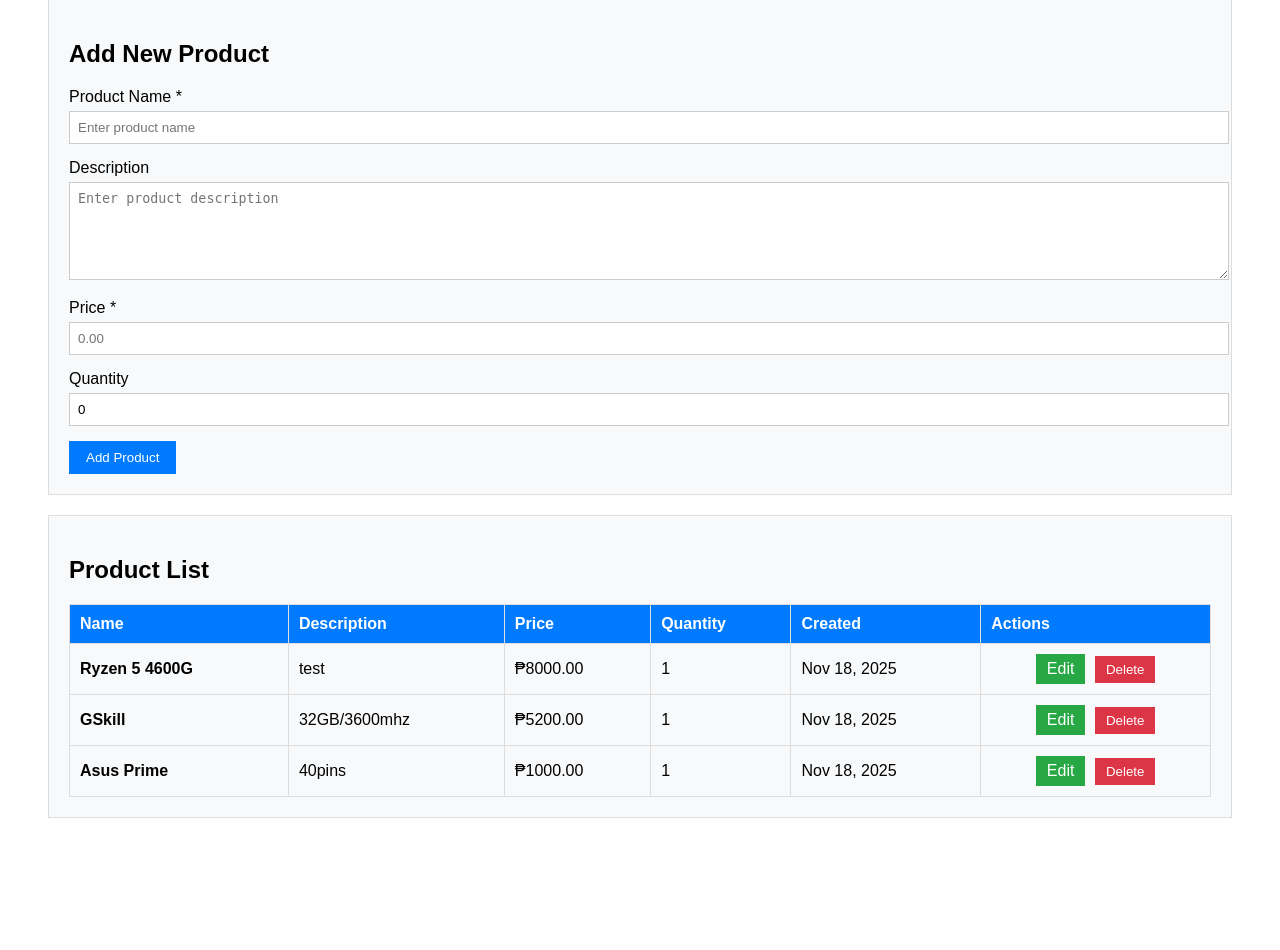
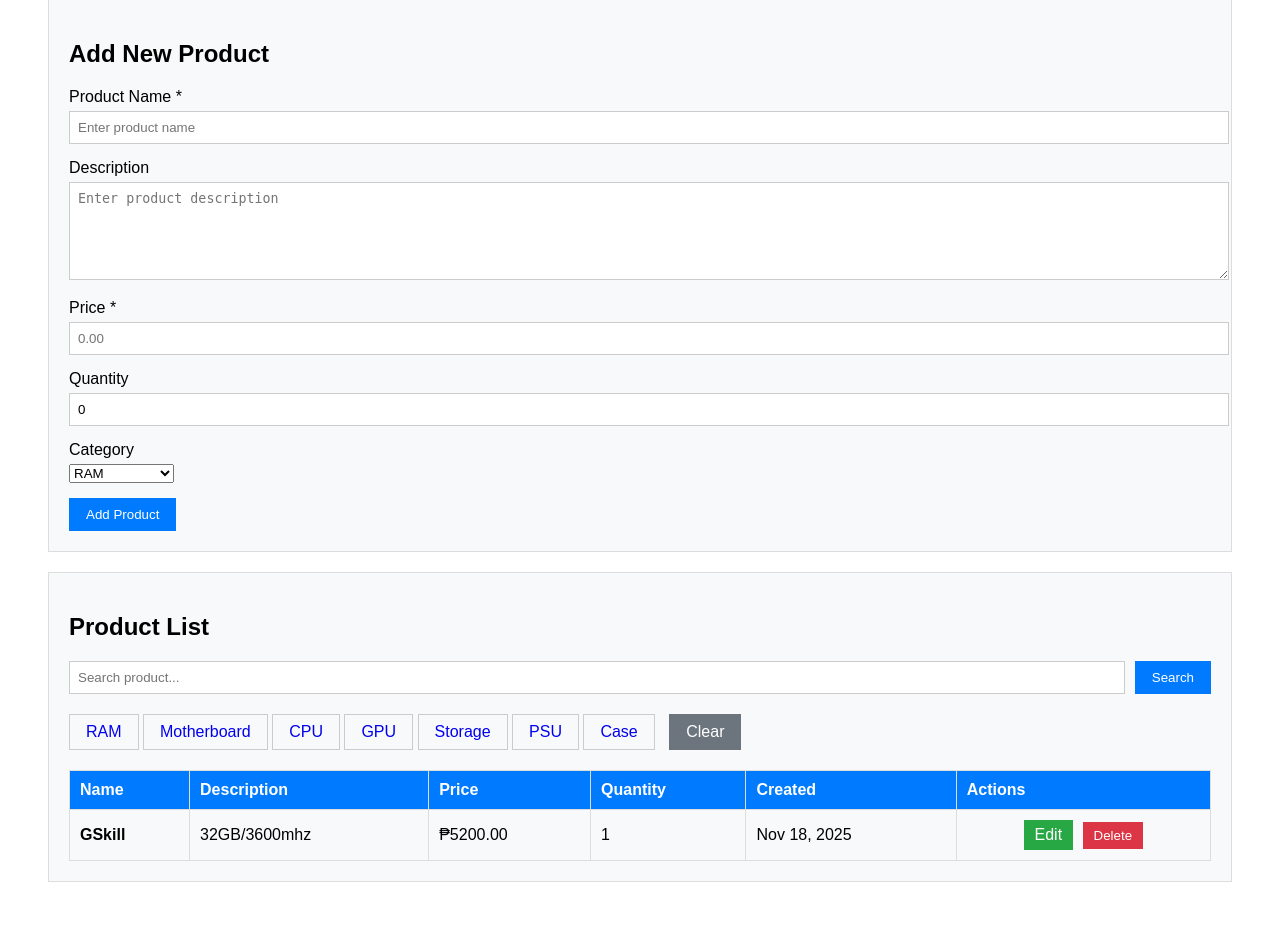
Before and after one commit to VenRassel/Sekondproject, a Django app: page /product/?category=ram in a window 1280 px wide. Shown: the part 185-1135 px from the top of the page. Before the commit the page ends 1003 px from the top, so only its background shows below. Run offline with Django 5.2, Linux system fonts and the light colour scheme; data comes from the database, SQL or seed files in the repository; both versions use the stored data as it was after the commit.

```diff
--- /dev/null
+++ b/Base/static/css/product.css
@@ -0,0 +1,153 @@
+
+        body {
+            font-family: Arial, sans-serif;
+            padding: 20px;
+        }
+
+        .container {
+            max-width: 1200px;
+            margin: 0 auto;
+            padding: 20px;
+        }
+
+        h1 {
+            text-align: center;
+        }
+
+        .message {
+            padding: 10px;
+            margin-bottom: 10px;
+        }
+
+        .message.success {
+            background-color: #d4edda;
+            color: #155724;
+            border: 1px solid #c3e6cb;
+        }
+
+        .message.error {
+            background-color: #f8d7da;
+            color: #721c24;
+            border: 1px solid #f5c6cb;
+        }
+
+        .form-section {
+            background: #f8f9fa;
+            padding: 20px;
+            margin-bottom: 20px;
+            border: 1px solid #ddd;
+        }
+
+        .form-group {
+            margin-bottom: 15px;
+        }
+
+        label {
+            display: block;
+            margin-bottom: 5px;
+        }
+
+        input[type="text"],
+        input[type="number"],
+        textarea {
+            width: 100%;
+            padding: 8px;
+            border: 1px solid #ccc;
+        }
+
+        textarea {
+            min-height: 80px;
+        }
+
+        .btn {
+            padding: 8px 16px;
+            border: 1px solid #ccc;
+            cursor: pointer;
+            text-decoration: none;
+            display: inline-block;
+        }
+
+        .btn-primary {
+            background: #007bff;
+            color: white;
+            border: 1px solid #007bff;
+        }
+
+        .btn-edit {
+            background: #28a745;
+            color: white;
+            border: 1px solid #28a745;
+            padding: 5px 10px;
+        }
+
+        .btn-delete {
+            background: #dc3545;
+            color: white;
+            border: 1px solid #dc3545;
+            padding: 5px 10px;
+        }
+
+        .btn-cancel {
+            background: #6c757d;
+            color: white;
+            border: 1px solid #6c757d;
+            margin-left: 10px;
+        }
+
+        .btn-back {
+            background: #6c757d;
+            color: white;
+            padding: 8px 16px;
+            text-decoration: none;
+            border: 1px solid #6c757d;
+            margin-bottom: 20px;
+            display: inline-block;
+        }
+
+        .products-table {
+            width: 100%;
+            border-collapse: collapse;
+            margin-top: 20px;
+        }
+
+        .products-table th,
+        .products-table td {
+            padding: 10px;
+            text-align: left;
+            border: 1px solid #ddd;
+        }
+
+        .products-table th {
+            background: #007bff;
+            color: white;
+        }
+
+        .products-table td:last-child {
+            text-align: center;
+        }
+
+        .action-buttons {
+            display: inline-block;
+        }
+
+        .action-buttons form {
+            display: inline;
+            margin-left: 5px;
+        }
+
+        .empty-state {
+            text-align: center;
+            padding: 40px;
+        }
+
+        .search-form {
+            margin-bottom: 20px;
+            display: flex;
+           gap: 10px;
+        }
+
+        .search-input {
+            padding: 8px;
+            width: 250px;
+            border: 1px solid #ccc;
+        }
--- a/Base/templates/design/landing.html
+++ b/Base/templates/design/landing.html
@@ -17,6 +17,7 @@
                 <li><a href="">Home</a></li>
                 <li><a href="product">Product</a></li>
                 <li><a href="category">Category</a></li>
+                <li><a href="pc_builder">Price quote</a></li>
                 <li><a href="">Log out</a></li>
             </ul>
         </div>
--- a/Base/templates/design/product.html
+++ b/Base/templates/design/product.html
@@ -1,151 +1,11 @@
+{% load static %}
 <!DOCTYPE html>
 <html lang="en">
 <head>
     <meta charset="UTF-8">
     <meta name="viewport" content="width=device-width, initial-scale=1.0">
     <title>Product Management</title>
-    <style>
-        body {
-            font-family: Arial, sans-serif;
-            padding: 20px;
-        }
-
-        .container {
-            max-width: 1200px;
-            margin: 0 auto;
-            padding: 20px;
-        }
-
-        h1 {
-            text-align: center;
-        }
-
-        .message {
-            padding: 10px;
-            margin-bottom: 10px;
-        }
-
-        .message.success {
-            background-color: #d4edda;
-            color: #155724;
-            border: 1px solid #c3e6cb;
-        }
-
-        .message.error {
-            background-color: #f8d7da;
-            color: #721c24;
-            border: 1px solid #f5c6cb;
-        }
-
-        .form-section {
-            background: #f8f9fa;
-            padding: 20px;
-            margin-bottom: 20px;
-            border: 1px solid #ddd;
-        }
-
-        .form-group {
-            margin-bottom: 15px;
-        }
-
-        label {
-            display: block;
-            margin-bottom: 5px;
-        }
-
-        input[type="text"],
-        input[type="number"],
-        textarea {
-            width: 100%;
-            padding: 8px;
-            border: 1px solid #ccc;
-        }
-
-        textarea {
-            min-height: 80px;
-        }
-
-        .btn {
-            padding: 8px 16px;
-            border: 1px solid #ccc;
-            cursor: pointer;
-            text-decoration: none;
-            display: inline-block;
-        }
-
-        .btn-primary {
-            background: #007bff;
-            color: white;
-            border: 1px solid #007bff;
-        }
-
-        .btn-edit {
-            background: #28a745;
-            color: white;
-            border: 1px solid #28a745;
-            padding: 5px 10px;
-        }
-
-        .btn-delete {
-            background: #dc3545;
-            color: white;
-            border: 1px solid #dc3545;
-            padding: 5px 10px;
-        }
-
-        .btn-cancel {
-            background: #6c757d;
-            color: white;
-            border: 1px solid #6c757d;
-            margin-left: 10px;
-        }
-
-        .btn-back {
-            background: #6c757d;
-            color: white;
-            padding: 8px 16px;
-            text-decoration: none;
-            border: 1px solid #6c757d;
-            margin-bottom: 20px;
-            display: inline-block;
-        }
-
-        .products-table {
-            width: 100%;
-            border-collapse: collapse;
-            margin-top: 20px;
-        }
-
-        .products-table th,
-        .products-table td {
-            padding: 10px;
-            text-align: left;
-            border: 1px solid #ddd;
-        }
-
-        .products-table th {
-            background: #007bff;
-            color: white;
-        }
-
-        .products-table td:last-child {
-            text-align: center;
-        }
-
-        .action-buttons {
-            display: inline-block;
-        }
-
-        .action-buttons form {
-            display: inline;
-            margin-left: 5px;
-        }
-
-        .empty-state {
-            text-align: center;
-            padding: 40px;
-        }
-    </style>
+    <link rel="stylesheet" href="{% static 'css/product.css' %}">
 </head>
 <body>
     <div class="container">
@@ -197,6 +57,20 @@
                            placeholder="0">
                 </div>
 
+                <div class="form-group">
+                     <label for="category">Category</label>
+                     <select id="category" name="category" required>
+                     <option value="ram" {% if editing_product and editing_product.category == 'ram' %}selected{% endif %}>RAM</option>
+                     <option value="motherboard" {% if editing_product and editing_product.category == 'motherboard' %}selected{% endif %}>Motherboard</option>
+                     <option value="cpu" {% if editing_product and editing_product.category == 'cpu' %}selected{% endif %}>CPU</option>
+                     <option value="gpu" {% if editing_product and editing_product.category == 'gpu' %}selected{% endif %}>GPU</option>
+                     <option value="storage" {% if editing_product and editing_product.category == 'storage' %}selected{% endif %}>Storage</option>
+                     <option value="psu" {% if editing_product and editing_product.category == 'psu' %}selected{% endif %}>Power Supply</option>
+                     <option value="case" {% if editing_product and editing_product.category == 'case' %}selected{% endif %}>Case</option>
+                     </select>
+                </div>
+
+
                 <button type="submit" class="btn btn-primary">
                     {% if editing_product %}Update Product{% else %}Add Product{% endif %}
                 </button>
@@ -209,7 +83,40 @@
         <!-- Products List -->
         <div class="form-section">
 <h2>Product List</h2>
-            {% if products %}
+
+<!-- SEARCH BAR (laging visible) -->
+<form method="GET" action="" class="search-form">
+    <input type="text" name="search" placeholder="Search product..."
+           value="{{ search_query }}" class="search-input">
+    <button type="submit" class="btn btn-primary">Search</button>
+
+    {% if search_query %}
+    <a href="{% url 'product' %}" class="btn btn-cancel">Clear</a>
+    {% endif %}
+</form>
+
+<!-- CATEGORY FILTER BUTTONS -->
+<div class="category-buttons">
+
+    <a href="?category=ram" class="btn btn-filter {% if category_filter == 'ram' %}active{% endif %}">RAM</a>
+
+    <a href="?category=motherboard" class="btn btn-filter {% if category_filter == 'motherboard' %}active{% endif %}">Motherboard</a>
+
+    <a href="?category=cpu" class="btn btn-filter {% if category_filter == 'cpu' %}active{% endif %}">CPU</a>
+
+    <a href="?category=gpu" class="btn btn-filter {% if category_filter == 'gpu' %}active{% endif %}">GPU</a>
+
+    <a href="?category=storage" class="btn btn-filter {% if category_filter == 'storage' %}active{% endif %}">Storage</a>
+
+    <a href="?category=psu" class="btn btn-filter {% if category_filter == 'psu' %}active{% endif %}">PSU</a>
+
+    <a href="?category=case" class="btn btn-filter {% if category_filter == 'case' %}active{% endif %}">Case</a>
+
+    <a href="{% url 'product' %}" class="btn btn-cancel">Clear</a>
+</div>
+
+
+<!-- TABLE HEADER (laging visible) -->
 <table class="products-table">
     <thead>
         <tr>
@@ -221,7 +128,9 @@
             <th>Actions</th>
         </tr>
     </thead>
+
     <tbody>
+        {% if products %}
             {% for product in products %}
             <tr>
                 <td><strong>{{ product.name }}</strong></td>
@@ -243,14 +152,13 @@
                 </td>
             </tr>
             {% endfor %}
+        {% else %}
+            <tr>
+                <td colspan="6" style="text-align:center; padding:20px;">
+                    No results found{% if search_query %} for "<strong>{{ search_query }}</strong>"{% endif %}.
+                </td>
+            </tr>
+        {% endif %}
     </tbody>
+
 </table>
-            {% else %}
-            <div class="empty-state">
-                <p>No products yet. Add your first product above! 🎉</p>
-            </div>
-            {% endif %}
-        </div>
-    </div>
-</body>
-</html>
--- a/Base/urls.py
+++ b/Base/urls.py
@@ -1,11 +1,20 @@
 from django.urls import path
-from . import views
+from .views import (
+    landing,
+    product,
+    add_product,
+    category,
+    edit_product,
+    delete_product,
+    pc_builder,
+)
 
 urlpatterns = [
-    path('', views.landing, name='landing'),
-    path('product/', views.product, name='product'),
-    path('product/add/', views.add_product, name='add_product'),
-    path('product/edit/<int:product_id>/', views.edit_product, name='edit_product'),
-    path('product/delete/<int:product_id>/', views.delete_product, name='delete_product'),
-    path('category/', views.category, name='category'),
+    path('', landing, name='landing'),
+    path('product/', product, name='product'),
+    path('add-product/', add_product, name='add_product'),
+    path('category/', category, name='category'),
+    path('edit/<int:product_id>/', edit_product, name='edit_product'),
+    path('delete/<int:product_id>/', delete_product, name='delete_product'),
+    path('pc_builder/', pc_builder, name='pc_builder'),
 ]
--- a/Base/views.py
+++ b/Base/views.py
@@ -2,6 +2,7 @@ from django.shortcuts import render, redirect, get_object_or_404
 from django.contrib import messages
 from .models import Product
 from django.shortcuts import render
+from .models import Product, CATEGORY_CHOICES
 
 def landing(request):
     products = Product.objects.all()
@@ -9,10 +10,27 @@ def landing(request):
 
 def product(request):
     products = Product.objects.all()
-    return render(request, 'design/product.html', {'products': products})
 
-def category(request):
-    return render(request, 'design/category.html')
+    # GET search query
+    search_query = request.GET.get('search', '')
+
+    # GET category filter
+    category_filter = request.GET.get('category', '')
+
+    # APPLY SEARCH FILTER
+    if search_query:
+        products = products.filter(name__icontains = search_query)
+
+    # APPLY CATEGORY FILTER
+    if category_filter:
+        products = products.filter(category = category_filter)
+
+    return render(request, 'design/product.html', {
+        'products': products,
+        'search_query': search_query,
+        'category_filter': category_filter,
+    })
+
 
 def add_product(request):
     if request.method == 'POST':
@@ -20,6 +38,7 @@ def add_product(request):
         description = request.POST.get('description', '')
         price = request.POST.get('price')
         quantity = request.POST.get('quantity', 0)
+        category = request.POST.get('category')
 
         if not name or not price:
             messages.error(request, "Product name and price are required.")
@@ -30,7 +49,8 @@ def add_product(request):
                 name=name,
                 description=description,
                 price=price,
-                quantity=int(quantity) if quantity else 0
+                quantity=int(quantity) if quantity else 0,
+                category=category
             )
             messages.success(request, f"Product '{name}' added successfully!")
         except Exception as e:
@@ -40,6 +60,22 @@ def add_product(request):
 
     return redirect('product')
 
+def category(request):
+    category_filter = request.GET.get('category', '')
+
+    products = Product.objects.all()
+
+    # APPLY CATEGORY FILTER
+    if category_filter:
+        products = products.filter(category=category_filter)
+
+    return render(request, 'design/category.html', {
+        'products': products,
+        'category_filter': category_filter
+    })
+
+
+
 def edit_product(request, product_id):
     product = get_object_or_404(Product, id=product_id)
 
@@ -48,6 +84,7 @@ def edit_product(request, product_id):
         description = request.POST.get('description', '')
         price = request.POST.get('price')
         quantity = request.POST.get('quantity', 0)
+        category = request.POST.get('category')
 
         if not name or not price:
             messages.error(request, "Product name and price are required.")
@@ -58,7 +95,9 @@ def edit_product(request, product_id):
             product.description = description
             product.price = price
             product.quantity = int(quantity) if quantity else 0
+            product.category = category  # <-- FIXED
             product.save()
+
             messages.success(request, f"Product '{name}' updated successfully!")
         except Exception as e:
             messages.error(request, f"Error updating product: {str(e)}")
@@ -71,6 +110,7 @@ def edit_product(request, product_id):
         'editing_product': product
     })
 
+
 def delete_product(request, product_id):
     product = get_object_or_404(Product, id=product_id)
 
@@ -81,3 +121,23 @@ def delete_product(request, product_id):
         return redirect('product')
 
     return redirect('product')
+
+def pc_builder(request):
+    # Fetch products per category
+    ram = Product.objects.filter(category='ram')
+    motherboard = Product.objects.filter(category='motherboard')
+    cpu = Product.objects.filter(category='cpu')
+    gpu = Product.objects.filter(category='gpu')
+    storage = Product.objects.filter(category='storage')
+    psu = Product.objects.filter(category='psu')
+    case = Product.objects.filter(category='case')
+
+    return render(request, 'design/pc_builder.html', {
+        'ram': ram,
+        'motherboard': motherboard,
+        'cpu': cpu,
+        'gpu': gpu,
+        'storage': storage,
+        'psu': psu,
+        'case': case,
+    })
--- a/Inventory/settings.py
+++ b/Inventory/settings.py
@@ -38,7 +38,7 @@ INSTALLED_APPS = [
     'django.contrib.messages',
     'django.contrib.staticfiles',
     'Base',
-    'static',
+
 ]
 
 MIDDLEWARE = [
@@ -117,7 +117,6 @@ USE_TZ = True
 # https://docs.djangoproject.com/en/5.2/howto/static-files/
 
 STATIC_URL = 'static/'
-
 STATICFILES_DIRS = [
     BASE_DIR / "static",
 ]
```
Also changed, not shown: Base/models.py (+11 -3 lines), Base/static/css/category.css (added, +24 -0 lines), Base/static/css/pc_builder.css (added, +35 -0 lines), Base/templates/design/category.html (+64 -30 lines), Base/templates/design/pc_builder.html (added, +102 -0 lines), Base/migrations/0002_alter_product_options_product_category.py (added), db.sqlite3. Lines whose indentation alone changed are shown as unchanged.
